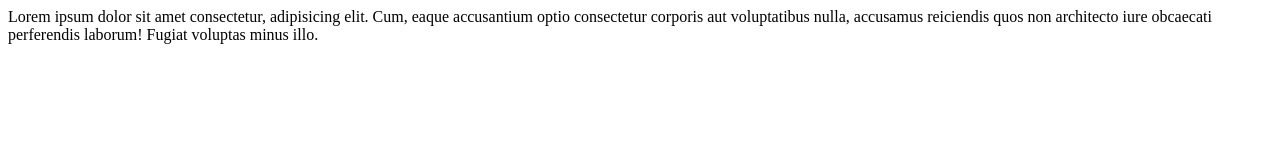
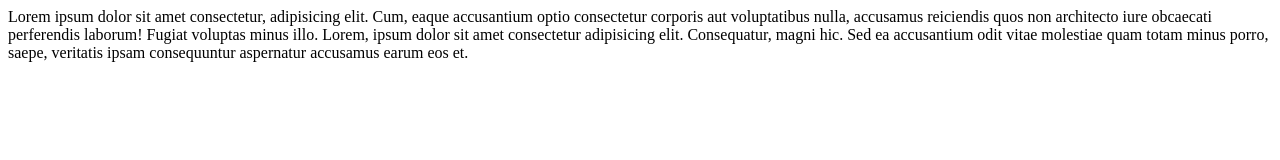
Before and after one commit to jhonner-17/prueba, a plain HTML site: page prueba git/index.html in a window 1280 px wide. Drawn offline with Linux system fonts and the light colour scheme.

Commit message:
alias pepino

```diff
--- a/prueba git/index.html
+++ b/prueba git/index.html
@@ -8,5 +8,6 @@
 </head>
 <body>
     Lorem ipsum dolor sit amet consectetur, adipisicing elit. Cum, eaque accusantium optio consectetur corporis aut voluptatibus nulla, accusamus reiciendis quos non architecto iure obcaecati perferendis laborum! Fugiat voluptas minus illo.
+    Lorem, ipsum dolor sit amet consectetur adipisicing elit. Consequatur, magni hic. Sed ea accusantium odit vitae molestiae quam totam minus porro, saepe, veritatis ipsam consequuntur aspernatur accusamus earum eos et.
 </body>
 </html>
```
